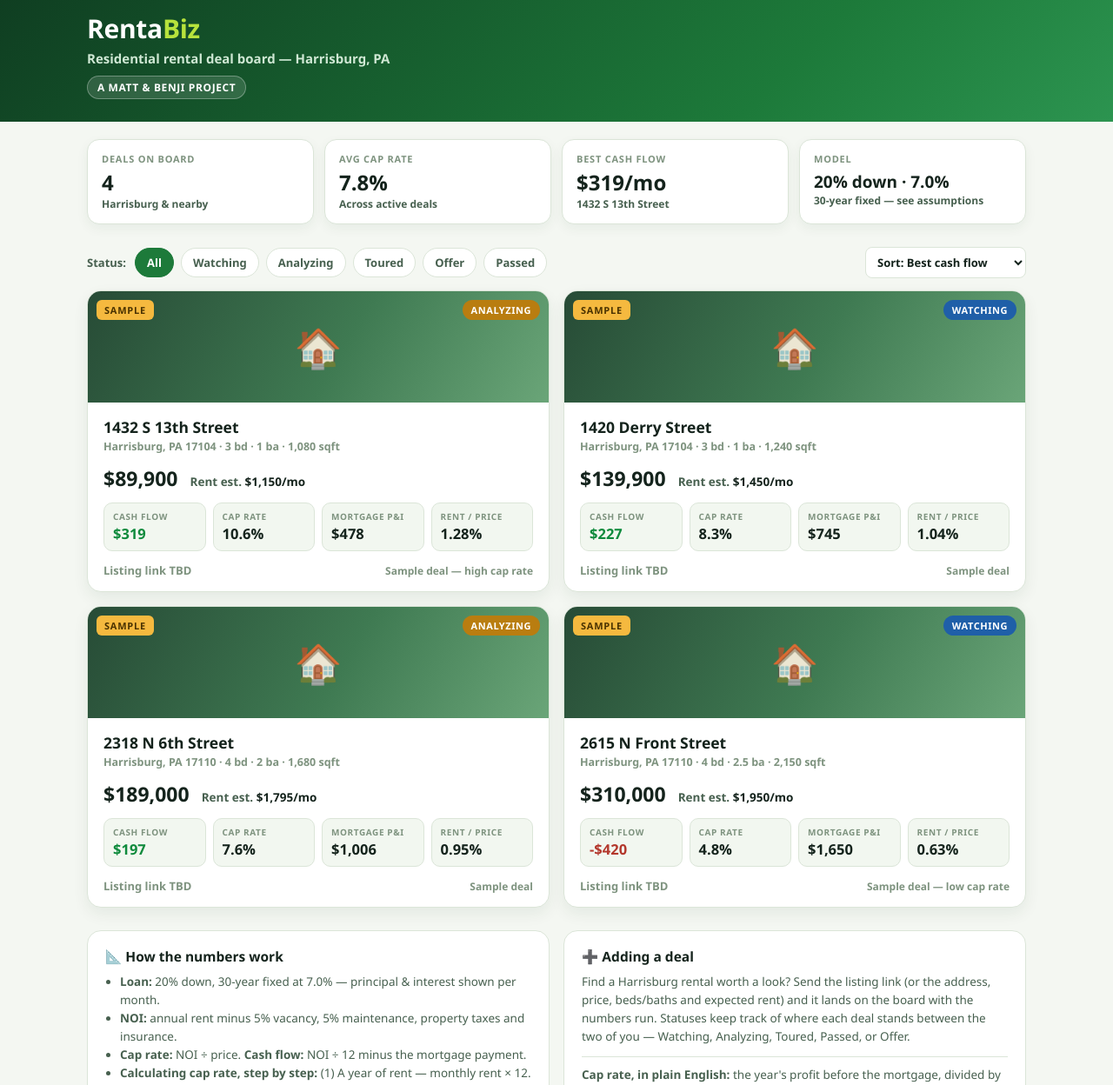
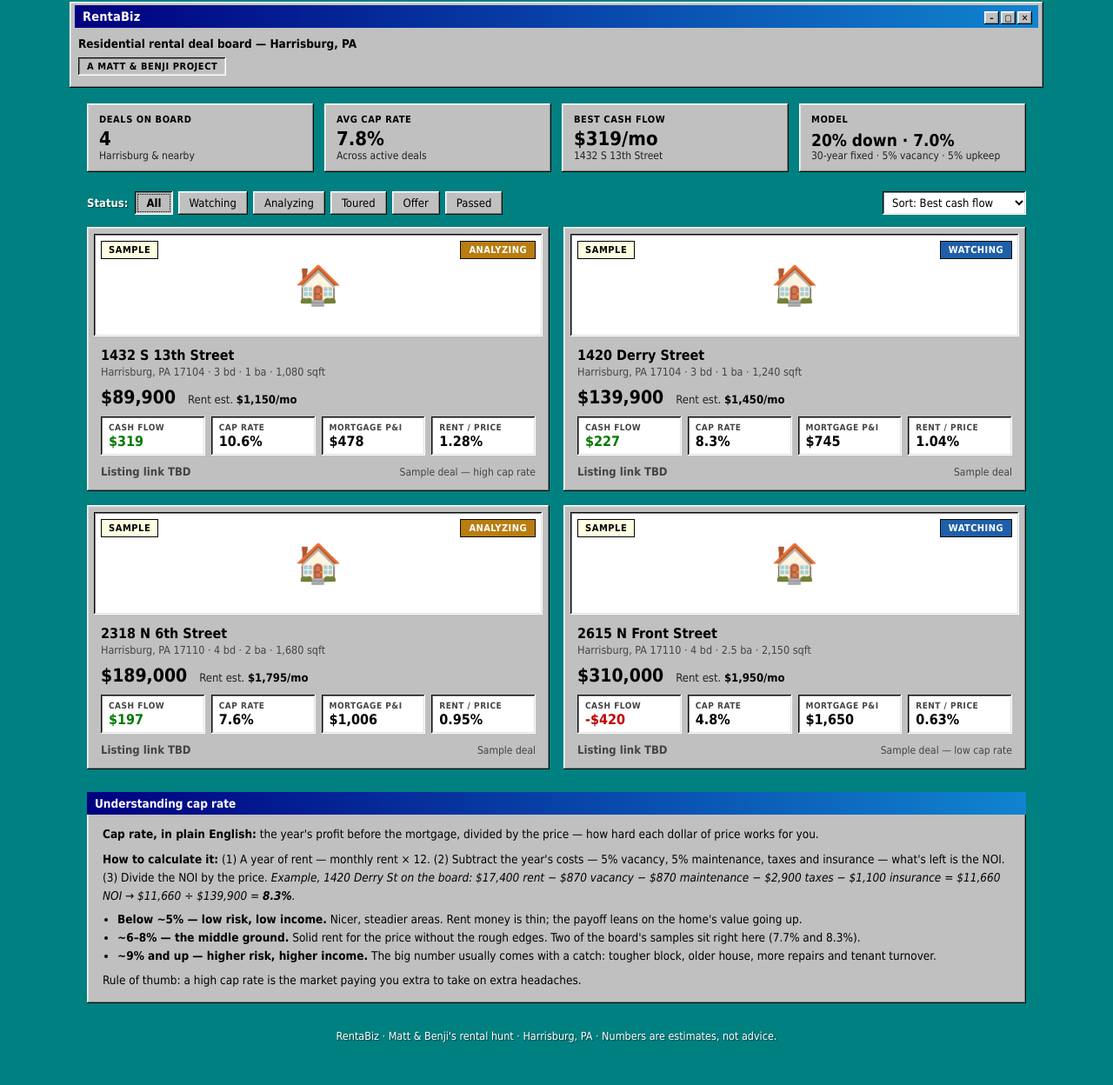
Before and after one commit to MattGPT5786/RentaBiz, a plain HTML site: page index.html in a window 1280 px wide. Shown: the part 18-1266 px from the top of the page at 87% size. Drawn offline with Linux system fonts and the light colour scheme.

Commit message:
Windows 95 theme; notes consolidated into a single Understanding cap rate box

```diff
--- a/index.html
+++ b/index.html
@@ -6,81 +6,88 @@
 <title>RentaBiz — Harrisburg Rental Deal Board</title>
 <style>
   :root{
-    --ink:#14231c; --soft:#47604f; --faint:#7e937f;
-    --bg:#f4f7f2; --card:#ffffff; --line:#dbe5d8;
-    --green:#1d7a3a; --green-deep:#145c2b; --money:#0e8a3c;
-    --amber:#b97d10; --red:#b3372c; --blue:#1f5fa8; --gray:#6b7a6e;
-    --sans:"Segoe UI",system-ui,-apple-system,Helvetica,Arial,sans-serif;
+    --face:#c0c0c0; --teal:#008080; --navy:#000080; --navy2:#1084d0;
+    --ink:#000000; --soft:#222222; --faint:#444444;
+    --raised:inset -1px -1px #0a0a0a, inset 1px 1px #ffffff, inset -2px -2px #808080, inset 2px 2px #dfdfdf;
+    --sunken:inset -1px -1px #ffffff, inset 1px 1px #0a0a0a, inset -2px -2px #dfdfdf, inset 2px 2px #808080;
+    --money:#007a00; --red:#c00000; --blue:#0000ee;
+    --sans:Tahoma,"MS Sans Serif",Verdana,Geneva,sans-serif;
   }
   *{box-sizing:border-box}
-  body{margin:0;background:var(--bg);color:var(--ink);font-family:var(--sans);-webkit-font-smoothing:antialiased}
+  body{margin:0;background:var(--teal);color:var(--ink);font-family:var(--sans);font-size:13px;-webkit-font-smoothing:none}
   .wrap{max-width:1120px;margin:0 auto;padding:0 20px 52px}
-  /* header */
-  header{background:linear-gradient(135deg,#0f3d21,#1d7a3a 70%,#2c9450);color:#fff;padding:30px 0 26px}
-  header .wrap{padding-bottom:0}
-  .logo{font-size:30px;font-weight:800;letter-spacing:-.01em}
-  .logo .z{color:#b7e33c}
-  .tagline{margin:4px 0 0;color:#cfe8d4;font-size:15px;font-weight:600}
-  .crew{display:inline-block;margin-top:10px;background:rgba(255,255,255,.13);border:1px solid rgba(255,255,255,.3);
-    font-size:12px;font-weight:700;letter-spacing:.05em;padding:4px 11px;border-radius:999px;text-transform:uppercase}
+  /* header = a Windows 95 window */
+  header{background:var(--face);box-shadow:var(--raised);max-width:1120px;margin:20px auto 0;padding:4px}
+  header .wrap{padding:0 2px 10px;position:relative}
+  .logo{background:linear-gradient(90deg,var(--navy),var(--navy2));color:#ffffff;font-size:14.5px;font-weight:700;
+    letter-spacing:.01em;padding:5px 9px}
+  .logo .z{color:#ffffff}
+  .winbtns{position:absolute;top:7px;right:9px;display:flex;gap:2px}
+  .winbtns span{display:inline-flex;align-items:center;justify-content:center;width:17px;height:15px;background:var(--face);
+    box-shadow:var(--raised);font-size:10px;font-weight:700;color:#000;line-height:1}
+  .tagline{margin:10px 4px 0;color:#000;font-size:13.5px;font-weight:700}
+  .crew{display:inline-block;margin:8px 4px 0;background:var(--face);box-shadow:var(--sunken);color:#000;
+    font-size:11px;font-weight:700;letter-spacing:.05em;padding:4px 10px;text-transform:uppercase}
   /* summary strip */
-  .strip{display:grid;grid-template-columns:repeat(4,1fr);gap:12px;margin-top:-2px;padding-top:22px}
+  .strip{display:grid;grid-template-columns:repeat(4,1fr);gap:12px;margin-top:0;padding-top:18px}
   @media (max-width:820px){.strip{grid-template-columns:repeat(2,1fr)}}
-  .stat{background:var(--card);border:1px solid var(--line);border-radius:14px;padding:14px 16px;box-shadow:0 5px 14px rgba(20,60,35,.06)}
-  .stat .k{font-size:11px;font-weight:800;letter-spacing:.07em;text-transform:uppercase;color:var(--faint)}
-  .stat .v{font-size:24px;font-weight:800;margin-top:3px}
-  .stat .s{font-size:12px;color:var(--soft);font-weight:600}
+  .stat{background:var(--face);box-shadow:var(--raised);padding:12px 14px}
+  .stat .k{font-size:11px;font-weight:700;letter-spacing:.05em;text-transform:uppercase;color:#000}
+  .stat .v{font-size:22px;font-weight:700;margin-top:3px}
+  .stat .s{font-size:12px;color:var(--soft)}
   /* toolbar */
-  .toolbar{display:flex;gap:8px;flex-wrap:wrap;align-items:center;margin:26px 0 14px}
-  .toolbar .lbl{font-size:13px;font-weight:800;color:var(--soft);margin-right:2px}
-  .fbtn{appearance:none;border:1px solid var(--line);background:var(--card);color:var(--soft);font-family:var(--sans);
-    font-size:13px;font-weight:700;padding:7px 13px;border-radius:999px;cursor:pointer}
-  .fbtn.on{background:var(--green);border-color:var(--green);color:#fff}
-  .toolbar select{margin-left:auto;font-family:var(--sans);font-size:13px;font-weight:600;color:var(--ink);
-    border:1px solid var(--line);border-radius:8px;padding:7px 9px;background:var(--card)}
+  .toolbar{display:flex;gap:6px;flex-wrap:wrap;align-items:center;margin:22px 0 14px}
+  .toolbar .lbl{font-size:13px;font-weight:700;color:#ffffff;margin-right:2px;text-shadow:1px 1px 1px rgba(0,0,0,.55)}
+  .fbtn{appearance:none;border:none;background:var(--face);box-shadow:var(--raised);color:#000;font-family:var(--sans);
+    font-size:13px;font-weight:400;padding:6px 13px;cursor:pointer}
+  .fbtn:active{box-shadow:var(--sunken)}
+  .fbtn.on{box-shadow:var(--sunken);font-weight:700;outline:1px dotted #000;outline-offset:-4px;background:#bdbdbd}
+  .toolbar select{margin-left:auto;font-family:var(--sans);font-size:13px;color:#000;
+    border:none;box-shadow:var(--sunken);padding:5px 7px;background:#ffffff}
   /* deal cards */
   .grid{display:grid;grid-template-columns:repeat(2,1fr);gap:16px}
   @media (max-width:820px){.grid{grid-template-columns:1fr}}
-  .deal{background:var(--card);border:1px solid var(--line);border-radius:16px;overflow:hidden;box-shadow:0 7px 18px rgba(20,60,35,.07)}
-  .photo{position:relative;height:128px;background:linear-gradient(120deg,#274b36,#3f7a52 55%,#6aa578);
-    display:flex;align-items:center;justify-content:center;color:rgba(255,255,255,.9);font-size:44px}
-  .photo .sample{position:absolute;top:10px;left:10px;background:#f5b93f;color:#4a3200;font-size:11px;font-weight:800;
-    letter-spacing:.07em;padding:4px 9px;border-radius:6px}
-  .chip{position:absolute;top:10px;right:10px;font-size:11px;font-weight:800;letter-spacing:.05em;text-transform:uppercase;
-    padding:4px 10px;border-radius:999px;color:#fff}
-  .chip.watching{background:var(--blue)} .chip.analyzing{background:var(--amber)}
-  .chip.toured{background:#6a4fb0} .chip.passed{background:var(--gray)} .chip.offer{background:var(--green-deep)}
-  .deal .body{padding:16px 18px 15px}
-  .deal h3{margin:0;font-size:17.5px;font-weight:800}
-  .deal .sub{color:var(--faint);font-size:12.5px;font-weight:600;margin:2px 0 12px}
-  .price-row{display:flex;align-items:baseline;gap:14px;flex-wrap:wrap;margin-bottom:12px}
-  .price{font-size:23px;font-weight:800}
-  .rent{color:var(--soft);font-size:13.5px;font-weight:700}
+  .deal{background:var(--face);box-shadow:var(--raised);padding:4px}
+  .photo{position:relative;height:118px;background:#ffffff;box-shadow:var(--sunken);
+    display:flex;align-items:center;justify-content:center;color:var(--navy);font-size:44px;margin:4px 4px 0}
+  .photo .sample{position:absolute;top:8px;left:8px;background:#ffffe1;color:#000;border:1px solid #000;font-size:11px;font-weight:700;
+    letter-spacing:.05em;padding:3px 8px}
+  .chip{position:absolute;top:8px;right:8px;font-size:11px;font-weight:700;letter-spacing:.04em;text-transform:uppercase;
+    padding:3px 9px;color:#fff;border:1px solid #0a0a0a}
+  .chip.watching{background:#1f5fa8} .chip.analyzing{background:#b97d10}
+  .chip.toured{background:#6a4fb0} .chip.passed{background:#6b7a6e} .chip.offer{background:#145c2b}
+  .deal .body{padding:12px 12px 11px}
+  .deal h3{margin:0;font-size:16px;font-weight:700}
+  .deal .sub{color:var(--faint);font-size:12.5px;margin:2px 0 10px}
+  .price-row{display:flex;align-items:baseline;gap:14px;flex-wrap:wrap;margin-bottom:10px}
+  .price{font-size:21px;font-weight:700}
+  .rent{color:var(--soft);font-size:13px}
   .rent b{color:var(--ink)}
-  .metrics{display:grid;grid-template-columns:repeat(4,1fr);gap:8px}
+  .metrics{display:grid;grid-template-columns:repeat(4,1fr);gap:7px}
   @media (max-width:480px){.metrics{grid-template-columns:repeat(2,1fr)}}
-  .metric{background:#f2f7f0;border:1px solid var(--line);border-radius:10px;padding:8px 10px}
-  .metric .k{font-size:10px;font-weight:800;letter-spacing:.06em;text-transform:uppercase;color:var(--faint)}
-  .metric .v{font-size:16.5px;font-weight:800;margin-top:1px}
+  .metric{background:#ffffff;box-shadow:var(--sunken);padding:7px 9px}
+  .metric .k{font-size:10px;font-weight:700;letter-spacing:.05em;text-transform:uppercase;color:var(--faint)}
+  .metric .v{font-size:16px;font-weight:700;margin-top:1px}
   .metric .v.pos{color:var(--money)} .metric .v.neg{color:var(--red)}
-  .deal .foot{display:flex;gap:10px;align-items:center;margin-top:13px}
-  .deal .foot a{font-size:13px;font-weight:700;color:var(--blue);text-decoration:none}
-  .deal .foot .src{margin-left:auto;color:var(--faint);font-size:12px;font-weight:600}
-  .empty{background:var(--card);border:1px dashed var(--line);border-radius:16px;padding:26px;text-align:center;color:var(--soft);font-weight:600}
+  .deal .foot{display:flex;gap:10px;align-items:center;margin-top:11px}
+  .deal .foot a{font-size:13px;color:var(--blue)}
+  .deal .foot .src{margin-left:auto;color:var(--faint);font-size:12px}
+  .empty{background:#ffffff;box-shadow:var(--sunken);padding:24px;text-align:center;color:#000;font-weight:700}
   /* notes */
-  .notes{display:grid;grid-template-columns:1fr 1fr;gap:16px;margin-top:26px}
-  @media (max-width:820px){.notes{grid-template-columns:1fr}}
-  .note{background:var(--card);border:1px solid var(--line);border-radius:16px;padding:18px 20px}
-  .note h3{margin:0 0 8px;font-size:15.5px;font-weight:800}
-  .note p,.note li{color:var(--soft);font-size:13.5px;line-height:1.55}
+  .notes{display:grid;grid-template-columns:1fr;gap:16px;margin-top:26px}
+  .note{background:var(--face);box-shadow:var(--raised);padding:16px 18px}
+  .note h3{margin:-16px -18px 12px;font-size:13.5px;font-weight:700;color:#fff;
+    background:linear-gradient(90deg,var(--navy),var(--navy2));padding:5px 9px}
+  .note p,.note li{color:#000;font-size:13.5px;line-height:1.55}
   .note ul{margin:6px 0 0;padding-left:17px}
   .note p{margin:0}
-  footer{margin-top:34px;text-align:center;color:var(--faint);font-size:12.5px;font-weight:600}
+  footer{margin-top:30px;text-align:center;color:#ffffff;font-size:12.5px;text-shadow:1px 1px 1px rgba(0,0,0,.55)}
 </style>
 </head>
 <body>
 
 <header><div class="wrap">
+  <div class="winbtns" aria-hidden="true"><span>–</span><span>▢</span><span>✕</span></div>
   <div class="logo">Renta<span class="z">Biz</span></div>
   <p class="tagline">Residential rental deal board — Harrisburg, PA</p>
   <span class="crew">A Matt &amp; Benji project</span>
@@ -91,7 +98,7 @@
     <div class="stat"><div class="k">Deals on board</div><div class="v" id="stCount">–</div><div class="s">Harrisburg &amp; nearby</div></div>
     <div class="stat"><div class="k">Avg cap rate</div><div class="v" id="stCap">–</div><div class="s">Across active deals</div></div>
     <div class="stat"><div class="k">Best cash flow</div><div class="v" id="stCF">–</div><div class="s" id="stCFName">Per month</div></div>
-    <div class="stat"><div class="k">Model</div><div class="v" style="font-size:19px;padding-top:3px">20% down · 7.0%</div><div class="s">30-year fixed — see assumptions</div></div>
+    <div class="stat"><div class="k">Model</div><div class="v" style="font-size:19px;padding-top:3px">20% down · 7.0%</div><div class="s">30-year fixed · 5% vacancy · 5% upkeep</div></div>
   </div>
 
   <div class="toolbar">
@@ -115,28 +122,15 @@
 
   <div class="notes">
     <div class="note">
-      <h3>📐 How the numbers work</h3>
+      <h3>Understanding cap rate</h3>
+      <p><b>Cap rate, in plain English:</b> the year's profit before the mortgage, divided by the price — how hard each dollar of price works for you.</p>
+      <p style="margin-top:8px"><b>How to calculate it:</b> (1) A year of rent — monthly rent × 12. (2) Subtract the year's costs — 5% vacancy, 5% maintenance, taxes and insurance — what's left is the NOI. (3) Divide the NOI by the price. <i>Example, 1420 Derry St on the board: $17,400 rent − $870 vacancy − $870 maintenance − $2,900 taxes − $1,100 insurance = $11,660 NOI → $11,660 ÷ $139,900 = <b>8.3%</b>.</i></p>
       <ul>
-        <li><b>Loan:</b> 20% down, 30-year fixed at 7.0% — principal &amp; interest shown per month.</li>
-        <li><b>NOI:</b> annual rent minus 5% vacancy, 5% maintenance, property taxes and insurance.</li>
-        <li><b>Cap rate:</b> NOI ÷ price. <b>Cash flow:</b> NOI ÷ 12 minus the mortgage payment.</li>
-        <li><b>Calculating cap rate, step by step:</b> (1) A year of rent — monthly rent × 12. (2) Subtract the year's costs — 5% vacancy, 5% maintenance, taxes and insurance — what's left is the NOI. (3) Divide the NOI by the price. <i>Example, 1420 Derry St below: $17,400 rent − $870 vacancy − $870 maintenance − $2,900 taxes − $1,100 insurance = $11,660 NOI → $11,660 ÷ $139,900 = <b>8.3%</b>.</i></li>
-        <li><b>Rent-to-price:</b> monthly rent ÷ price (the "1% rule" yardstick).</li>
-        <li>Estimates only — verify taxes, insurance and rent before any offer.</li>
+        <li><b>Below ~5% — low risk, low income.</b> Nicer, steadier areas. Rent money is thin; the payoff leans on the home's value going up.</li>
+        <li><b>~6–8% — the middle ground.</b> Solid rent for the price without the rough edges. Two of the board's samples sit right here (7.7% and 8.3%).</li>
+        <li><b>~9% and up — higher risk, higher income.</b> The big number usually comes with a catch: tougher block, older house, more repairs and tenant turnover.</li>
       </ul>
-    </div>
-    <div class="note">
-      <h3>➕ Adding a deal</h3>
-      <p>Find a Harrisburg rental worth a look? Send the listing link (or the address, price, beds/baths and expected rent) and it lands on the board with the numbers run. Statuses keep track of where each deal stands between the two of you — Watching, Analyzing, Toured, Passed, or Offer.</p>
-      <div style="border-top:1px solid var(--line);margin-top:12px;padding-top:10px">
-        <p><b>Cap rate, in plain English:</b> the year's profit before the mortgage, divided by the price — how hard each dollar of price works for you.</p>
-        <ul>
-          <li><b>Below ~5% — low risk, low income.</b> Nicer, steadier areas. Rent money is thin; the payoff leans on the home's value going up.</li>
-          <li><b>~6–8% — the middle ground.</b> Solid rent for the price without the rough edges. Two of the board's samples sit right here (7.7% and 8.3%).</li>
-          <li><b>~9% and up — higher risk, higher income.</b> The big number usually comes with a catch: tougher block, older house, more repairs and tenant turnover.</li>
-        </ul>
-        <p>Rule of thumb: a high cap rate is the market paying you extra to take on extra headaches.</p>
-      </div>
+      <p style="margin-top:8px">Rule of thumb: a high cap rate is the market paying you extra to take on extra headaches.</p>
     </div>
   </div>
 
```
